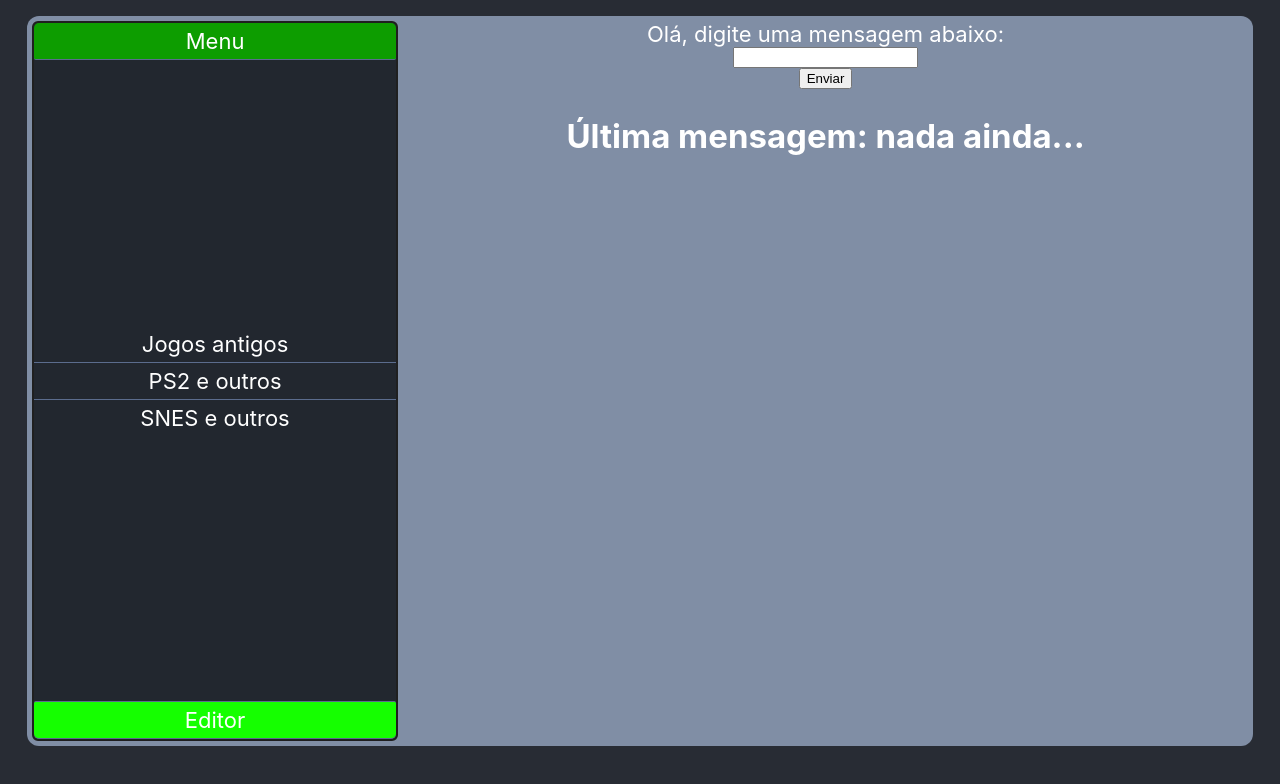
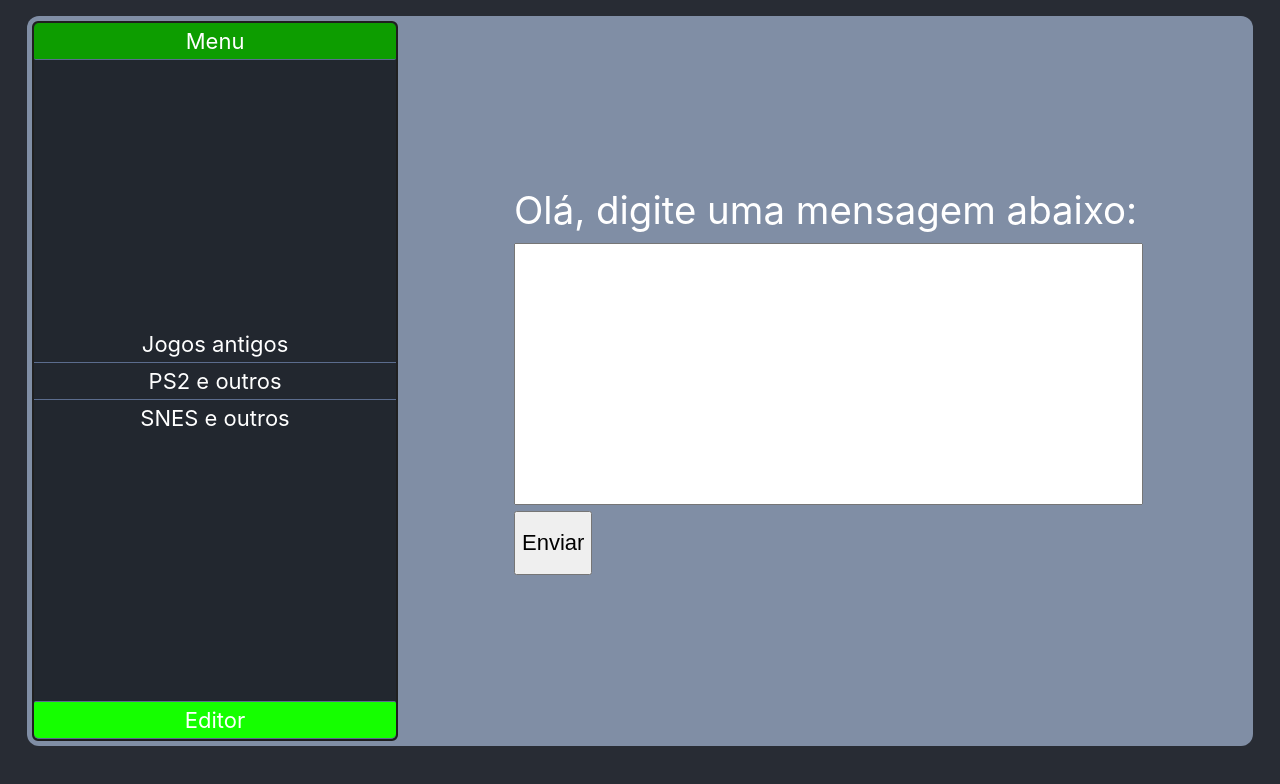
Before and after one commit to Helioborba/react-dep, a React (Create React App) app: page / in a window 1280 px wide. Both pictures are taken after a click on the button "Editor". Shown: the top 784 px of the page. Built offline with nearby package versions, Linux system fonts and the light colour scheme.

Commit message:
style resposivo para o form

```diff
--- a/src/App.js
+++ b/src/App.js
@@ -9,6 +9,7 @@ function App() {
 
   const [conteudoAtual1, setConteudoAtual1] = useState(myData.set1);
   const [editorMode, setEditorMode] = useState(false);
+
 
   const editorHandler = event => {
     event.preventDefault();
--- a/src/components/Conteudo/Conteudo.module.css
+++ b/src/components/Conteudo/Conteudo.module.css
@@ -15,11 +15,69 @@
 .Editor {
   width: 70%;
   margin-left: 5px;
+  display: flex;
+  align-items: center;
+  justify-content: center;
 }
 
 .Editor form {
   display: flex;
-  align-items: center;
+  align-items: baseline;
   flex-direction: column;
-  justify-content: center;
+  justify-content: baseline;
 }
+
+.Editor textarea {
+  margin: 10px 0 6px 0;
+  font-size: 1.5vw;
+  width: 100%;
+  height: 20vw;
+  resize: none;
+}
+
+.Editor label {
+  font-size: 3vw
+}
+
+.Editor button {
+  font-size: 100%;
+  min-width: 5vw;
+  min-height: 5vw;
+}
+/* @media (min-width: 600px) {
+  .Editor label {
+    font-size: 2.3vw;
+  }
+} */
+
+ @media (min-width: 2700px) {
+  .Editor form {
+    margin: 0 10px 0 0;
+  }
+}
+
+ @media (max-width: 300px) {
+  .Editor {
+    padding-top: 5px;
+  }
+
+  .Editor form {
+    display: flex;
+    align-items: center;
+    flex-direction: column;
+    justify-content: center;
+  }
+
+
+  .Editor textarea {
+    margin: 10px 0 6px 0;
+    width: 100%;
+    height: 30vw;
+  }
+  .Editor label {
+    font-size: 3vw;
+  }
+  .Editor button {
+    min-width: min(10%, 50px);
+  }
+}
--- a/src/components/Form/Form.js
+++ b/src/components/Form/Form.js
@@ -1,11 +1,11 @@
 import React,{useState} from 'react';
 
-function Form() {
+const Form = (props) => {
     const [titulo,atualizarTitulo] = useState("nada ainda...");
     const [mensagem,atualizarMensagem] = useState("");
 
 
-    function onClickFire(event) {
+    const onClickFire = (event) => {
         event.preventDefault();
         atualizarTitulo(mensagem);
     }
@@ -16,9 +16,8 @@ function Form() {
     return(
         <form onSubmit={onClickFire} value="algo">
             <label>Olá, digite uma mensagem abaixo:</label>
-            <input type='text' onChange={mensagemHandler}/>
+            <textarea spellcheck="false" type='text' onChange={mensagemHandler}></textarea>
             <button type="submit">Enviar</button>
-            <h2>Última mensagem: {titulo}</h2>
         </form>
     );
 }
```
Also changed, not shown: 1 other file (tests, documents, lock files or other folders).
